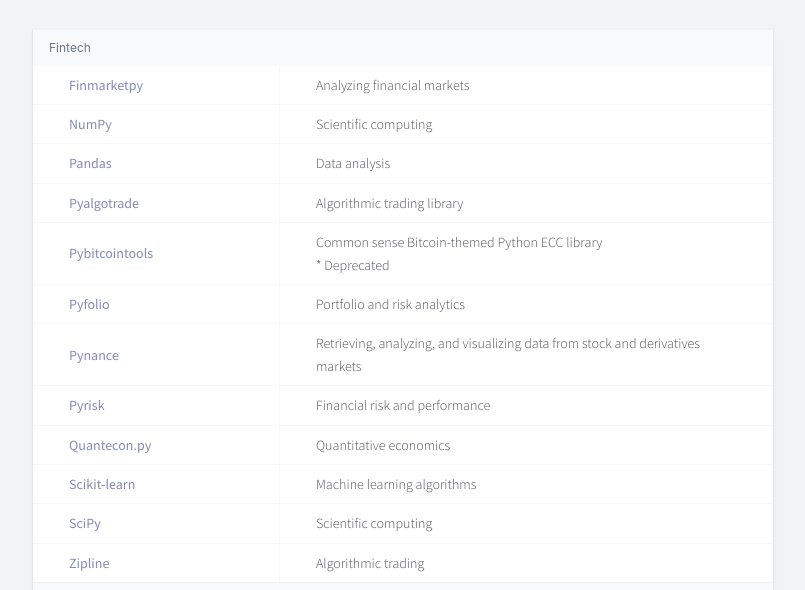
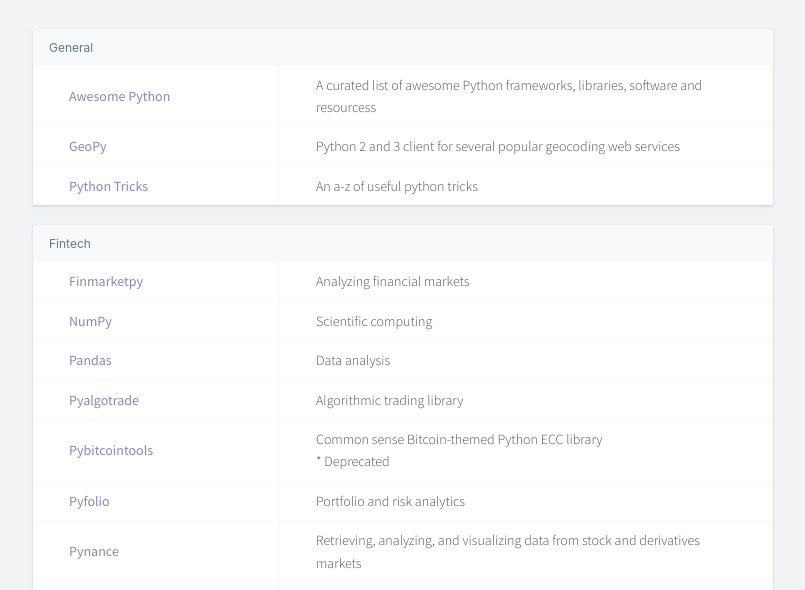
Before and after one commit to meaghanbass/notes-tcss, a Gatsby site: page /development/python-libraries in a window 1280 px wide. Shown: the part 197-787 px from the top of the page, without its empty margins (237-1042 px from the left). Built offline with nearby package versions, Linux system fonts and the light colour scheme; Gatsby itself is replaced by a stand-in of ours.

Commit message:
updated graphql.md and python-libraries.md

```diff
--- a/src/pages/development/graphql.md
+++ b/src/pages/development/graphql.md
@@ -19,5 +19,6 @@
         <li><pre class="pre-sm">lte</pre> : short for <b>less than or equal</b>, must be less than or equal to given value</li>
         <li><pre class="pre-sm">elemMatch</pre> : short for <b>element match</b>, this indicates that the field you are filtering will return as array of elements, on which you can apply a filter using the previous operators</li>
         <section>GraphiQL can be found at localhost:8000/___graphql</section>
+        <section><span class="marker-green-sm"></span><a href="https://www.howtographql.com/" target="_blank">How to GraphQL</a></section>
     </ul>
 </div>
--- a/src/pages/development/python-libraries.md
+++ b/src/pages/development/python-libraries.md
@@ -2,6 +2,27 @@
 title: "Python Libraries"
 tag: ["dev","python","fintech","trading"]
 ---
+
+<div class="card">
+    <h4>General</h4>
+    <table class="col-1_2">
+        <tr>
+            <td><a href="https://awesome-python.com/" target="_blank">Awesome Python</a></td>
+            <td>A curated list of awesome Python frameworks, libraries, software and resourcess</td>
+        </tr>
+        <tr>
+            <td><a href="https://geopy.readthedocs.io/en/latest/" target="_blank">GeoPy</a></td>
+            <td>Python 2 and 3 client for several popular geocoding web services</td>
+        </tr>
+        <tr>
+            <td><a href="https://www.freecodecamp.org/news/an-a-z-of-useful-python-tricks-b467524ee747/" target="_blank">Python Tricks</a></td>
+            <td>An a-z of useful python tricks</td>
+        </tr>
+    </table>
+    <!-- <section>
+        <span class="marker-green-sm"></span><a href="hhttps://medium.com/datadriveninvestor/how-to-build-a-unique-technology-for-your-fintech-product-with-python-f01b6cdfbf4f">Info from this article</a>
+    </section> -->
+</div>
 
 <div class="card">
     <h4>Fintech</h4>
```
